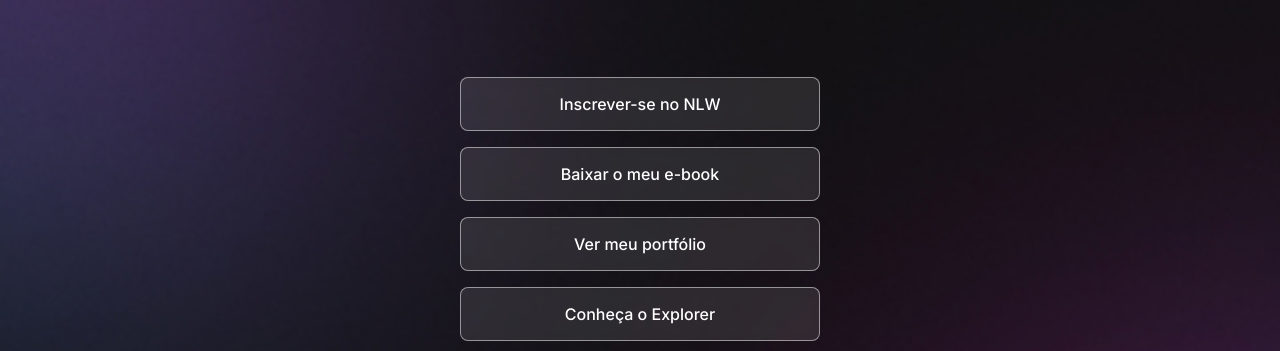
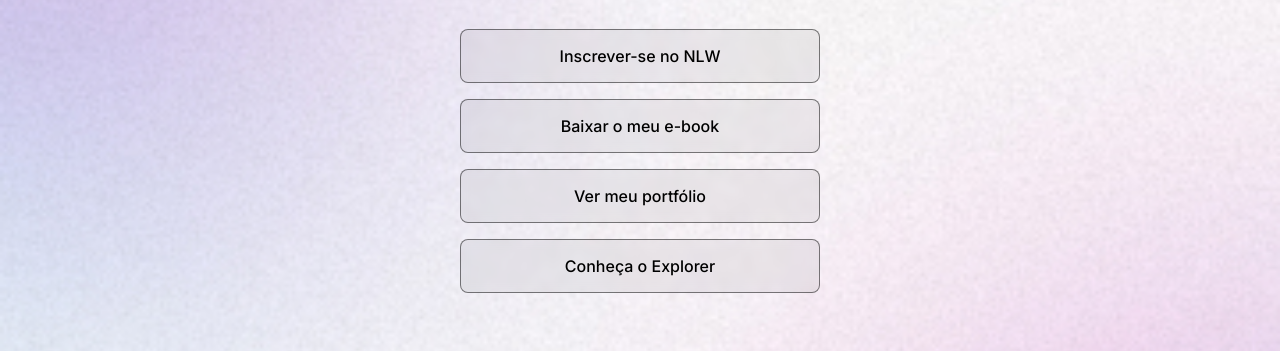
Before and after one commit to RenatoNascimentoDev/Dicover, a plain HTML site: page index.html in a window 1280 px wide. Shown: the part 207-558 px from the top of the page. Drawn offline with nearby package versions, Linux system fonts and the light colour scheme.

Commit message:
Ajustes de light mode

```diff
--- a/index.html
+++ b/index.html
@@ -1,5 +1,5 @@
 <!DOCTYPE html>
-<html lang="pt-BR">
+<html lang="pt-BR" class="light">
 <head>
     <link rel="preconnect" href="https://fonts.googleapis.com">
 <link rel="preconnect" href="https://fonts.gstatic.com" crossorigin>
--- a/style.css
+++ b/style.css
@@ -1,15 +1,34 @@
+* {
+    margin: 0;
+    padding: 0;
+    box-sizing: border-box;
+}
+
+:root {
+    --text-color: white;
+    --bg-url: url(./assets/bg-mobile.jpg);
+    --stroke-color: rgba(255, 255, 255, 0.5);
+    --surface-color: rgba(255, 255, 255, 0.05);
+    --surface-color-hover: rgba(0, 0, 0, 0.02);
+    --highlight-color: rgba(255, 255, 255, 0.02);
+}
+
+.light {
+    --text-color: black;
+    --bg-url: url(./assets/bg-mobile-light.jpg);
+    --stroke-color: rgba(0, 0, 0, 0.5);
+    --surface-color: rgba(0, 0, 0, 0.05);
+    --surface-color-hover: rgba(0, 0, 0, 0.02);
+    --highlight-color: rgba(0, 0, 0, 0.1);
+}
+
 body {
-    background-image: url(./assets/bg-mobile.jpg);
-    background-repeat: no repeat;
-    background-position: top center;
-    background-size: cover;
-
-    /*background: url(/.assets/bg.mobile.jpg) no-repeat  top center/cover;  ---- maneira mais simplificada */
+    background: var(--bg-url) no-repeat top center/cover;
 }
 
 body * {
     font-family: 'Inter', sans-serif;
-    color: white;
+    color: var(--text-color);
 }
 
 #container {
@@ -50,8 +69,8 @@ ul li a {
 
     padding: 16px 24px;
 
-    background: rgba(255, 255, 255, 0.1);
-    border: 1px solid rgba(255, 255, 255, 0.5);
+    background: var(--surface-color);
+    border: 1px solid var(--stroke-color);
     border-radius: 8px;
 
     backdrop-filter: blur(4px);
@@ -64,8 +83,8 @@ ul li a {
 }
 
 ul li a:hover {
-    background: rgba(255, 255, 255, 0.5);
-    border: 1.5px solid white;
+    background: var(-surface-color-hover);
+    border: 1.5px solid var(--text-color);
 
 }
 
@@ -90,7 +109,7 @@ ul li a:hover {
 }
 
 #social-links a:hover {
-    background: rgba(255, 255, 255, 0.2);
+    background: var(--highlight-color)
 }
 
 footer {
```
